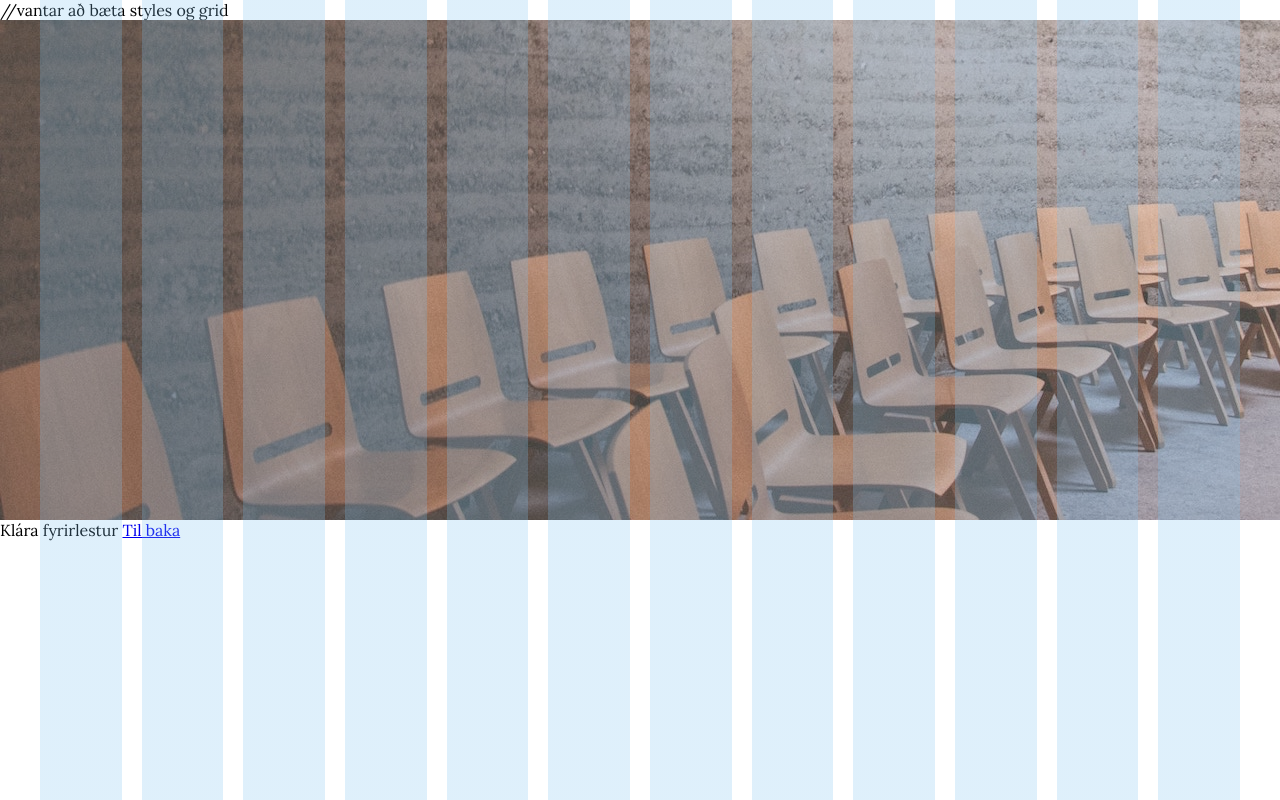
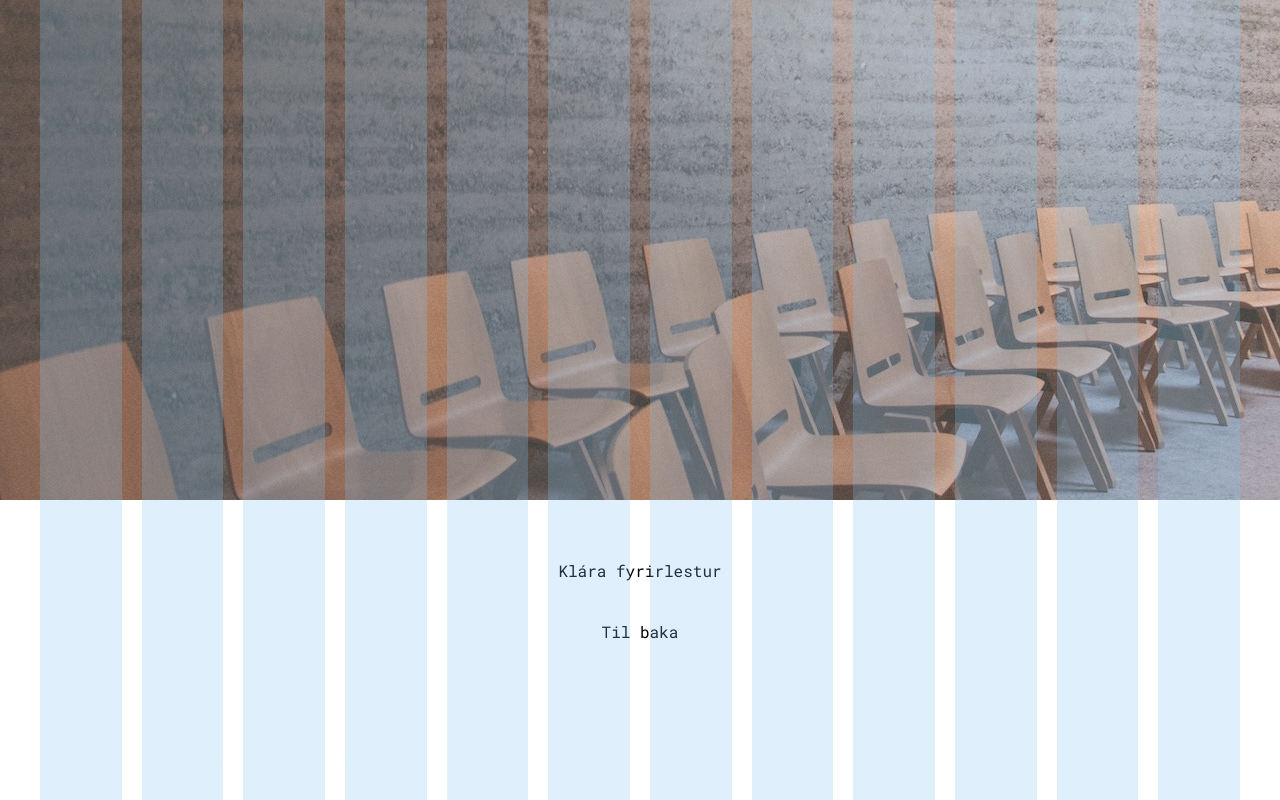
Before and after one commit to ods13/Hopverkefni2, a website: page fyrirlestur.html in a window 1280 px wide. Drawn offline with nearby package versions, Linux system fonts and the light colour scheme; files that its build step writes are made by us from their sources.

Commit message:
bætti við footerinn

```diff
--- a/fyrirlestur.html
+++ b/fyrirlestur.html
@@ -4,8 +4,7 @@
   <meta charset="utf-8">
   <link href="https://fonts.googleapis.com/css?family=Lora|Roboto+Mono" rel="stylesheet">
   <link rel="stylesheet" href="/dist/styles.css">
-  <link rel="stylesheet" href="grid.css">
-  //vantar að bæta styles og grid
+  <link rel="stylesheet" href="/grid.css">
 
 
   <title>Fyrirlestur</title>
@@ -29,10 +28,10 @@
   </main>
 
   <footer class="footer">
-    <a class="footer__check">Klára fyrirlestur</a>
+    <button class="footer__check complete--button">Klára fyrirlestur</button>
     <a class="footer__link" href="./index.html">Til baka</a>
   </footer>
 
+  <script src="./dist/bundle.js"></script>
 </body>
-<script src="/src/lib/heitið á javalecture hér"></script>
 </html>
--- /dev/null
+++ b/src/styles/footer.scss
@@ -0,0 +1,29 @@
+.footer {
+    display: flex;
+    padding: 20px;
+    margin: 20px;
+    font-family: 'Roboto Mono', monospace;
+    flex-direction: column;
+    align-items: center;
+}
+
+.footer__check {
+    padding: 10px;
+    margin: 10px;
+    font-family: 'Roboto Mono', monospace;
+    font-size: 1em;
+    color: #000;
+    background: transparent;
+    border: 0;
+}
+
+.footer__check:hover {
+    cursor: pointer;
+}
+
+.footer__link {
+    padding: 10px;
+    margin: 10px;
+    color: #000;
+    text-decoration: none;
+}
--- a/src/styles/styles.scss
+++ b/src/styles/styles.scss
@@ -30,3 +30,4 @@ img { /* stylelint-disable-line */
 @import "button";
 @import "grid";
 @import "list";
+@import "footer";
```
